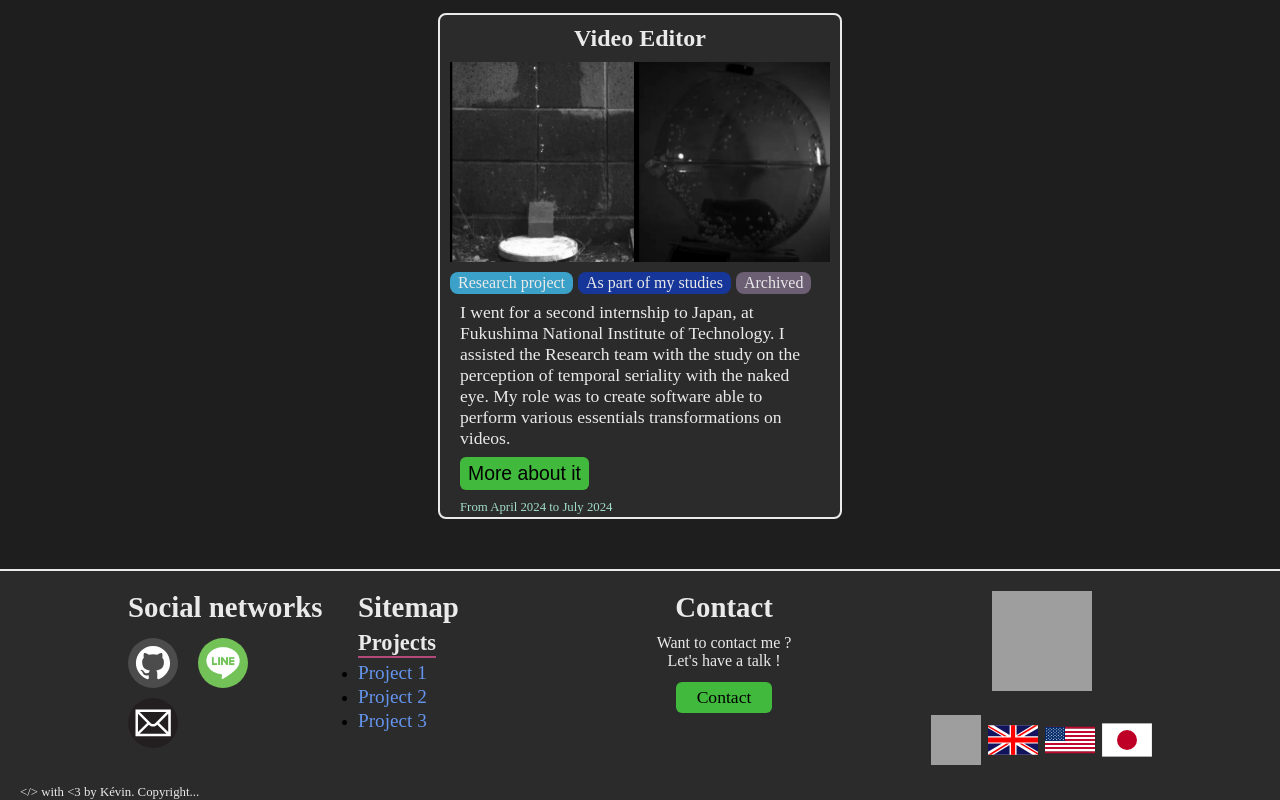
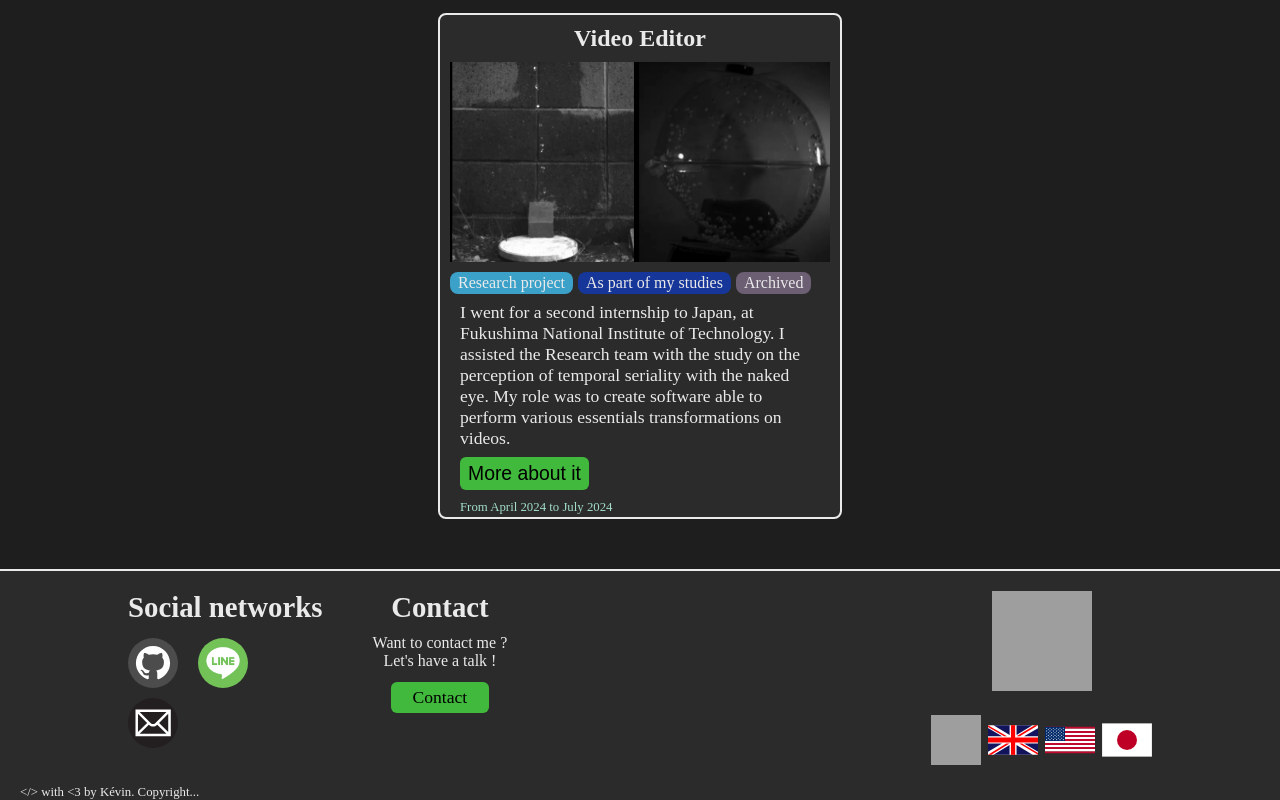
Before and after one commit to LJ5O/website, a Vue app: page / in a window 1280 px wide. Shown: the part 3958-4758 px from the top of the page. Built offline with nearby package versions, Linux system fonts and the light colour scheme; grey boxes are pictures that could not be loaded.

Commit message:
Small edits to footer

```diff
--- a/src/components/footer.vue
+++ b/src/components/footer.vue
@@ -10,7 +10,7 @@
 
       </div>
 
-      <nav id="footer_content_links">
+      <!--<nav id="footer_content_links">
         <h1>{{$t("footer.sitemap")}}</h1>
 
         <div class="footer_links_box">
@@ -22,7 +22,7 @@
           </ul>
         </div>
 
-      </nav> <!-- Footer content links -->
+      </nav>--> <!-- Footer content links -->
 
       <div id="footer_contact_div">
         <h1>{{$t("footer.contact")}}</h1>
@@ -164,7 +164,7 @@
     }
 
     #footer_contact_div{
-        width: 15%;
+        width: 16%;
         min-width: 160px;
     }
     #footer_contact_div h1{
```
